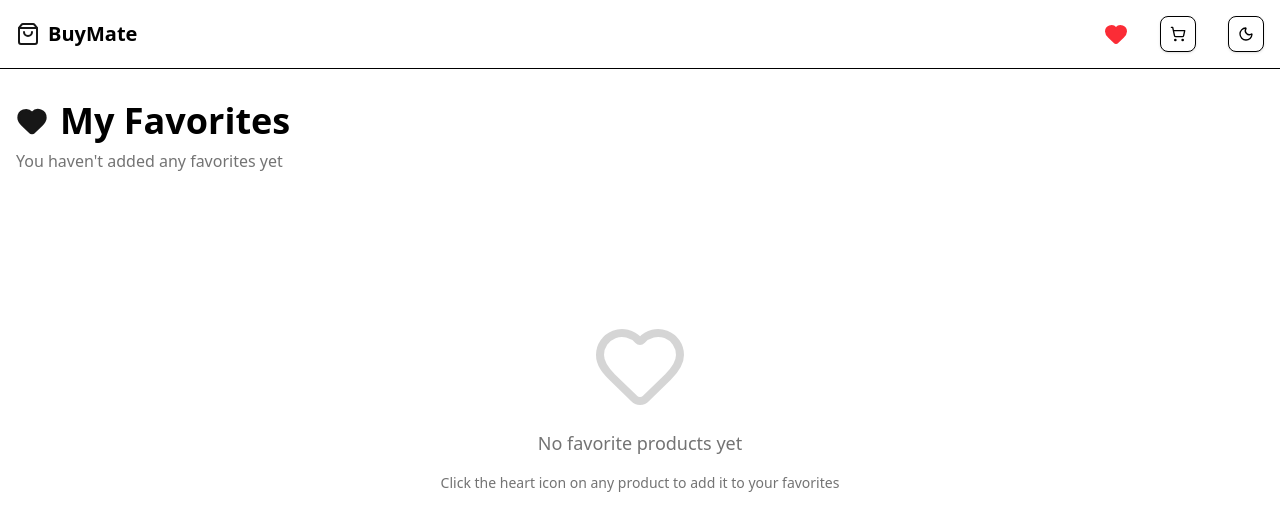
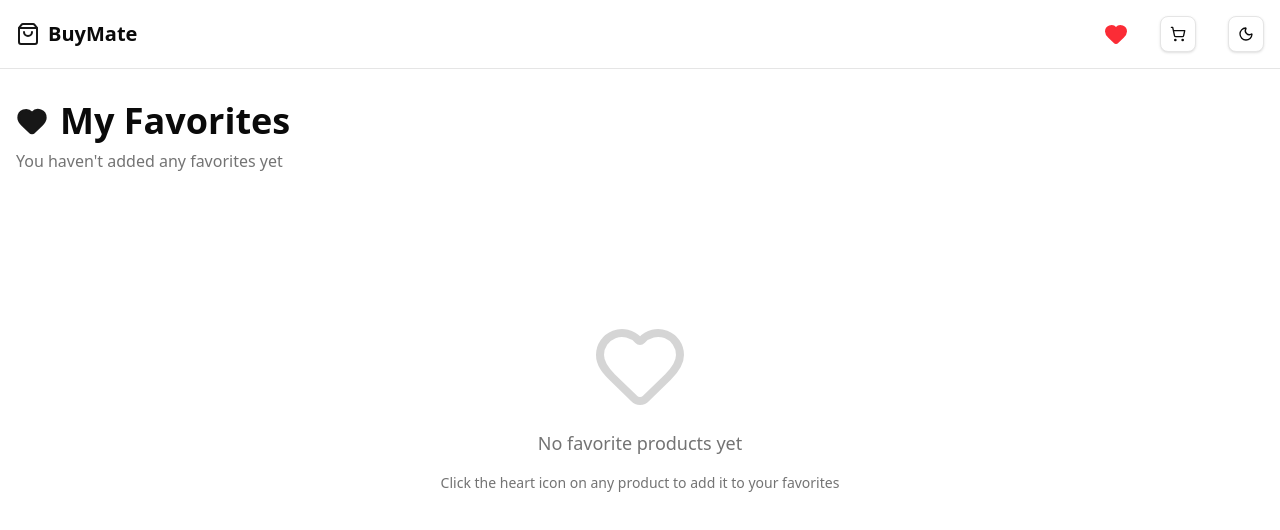
Before and after one commit to sarim-alis/buy-mate, a Next.js app: page /favorites in a window 1280 px wide. Shown: the top 530 px of the page. Built offline with nearby package versions, Linux system fonts and the light colour scheme.

Commit message:
feat: background setup

```diff
--- a/src/app/globals.css
+++ b/src/app/globals.css
@@ -77,12 +77,12 @@
 }
 
 * {
-  border-color: hsl(var(--border));
+  border-color: var(--border);
 }
 
 body {
-  background: hsl(var(--background));
-  color: hsl(var(--foreground));
+  background: var(--background);
+  color: var(--foreground);
 }
 
 @theme inline {
--- a/src/app/layout.tsx
+++ b/src/app/layout.tsx
@@ -27,7 +27,7 @@ export default function RootLayout({
   return (
     <html lang="en" suppressHydrationWarning>
       <body
-        className={`${geistSans.variable} ${geistMono.variable} antialiased`}
+        className={`${geistSans.variable} ${geistMono.variable} antialiased bg-background text-foreground`}
       >
         <StoreProvider>
           <LayoutContent>{children}</LayoutContent>
--- a/src/app/page.tsx
+++ b/src/app/page.tsx
@@ -185,7 +185,7 @@ export default function Home() {
               <SelectTrigger className="w-full h-10">
                 <SelectValue placeholder="All Categories" />
               </SelectTrigger>
-              <SelectContent className="bg-background text-foreground z-[200]">
+              <SelectContent>
                 <SelectItem value="all">All Categories</SelectItem>
                 {categories.map((category) => (
                   <SelectItem key={category} value={category}>
@@ -270,7 +270,7 @@ export default function Home() {
                       </Button>
                     )
                   } else if (page === currentPage - 2 || page === currentPage + 2) {
-                    return <span key={page} className="px-2">...</span>
+                    return <span key={page} className="px-2 text-foreground">...</span>
                   }
                   return null
                 })}
--- a/src/components/DateRangePicker.tsx
+++ b/src/components/DateRangePicker.tsx
@@ -57,7 +57,7 @@ export function DateRangePicker({ dateRange, onDateRangeChange }: DateRangePicke
         <Button
           variant="outline"
           className={cn(
-            "w-full h-10 justify-start text-left font-normal",
+            "w-full h-10 justify-start text-left font-normal bg-background text-foreground border-input hover:bg-accent hover:text-accent-foreground",
             !date && "text-muted-foreground"
           )}
         >
--- a/src/components/Header.tsx
+++ b/src/components/Header.tsx
@@ -15,7 +15,7 @@ export function Header() {
         <div className="flex items-center justify-between">
           <Link href="/" className="flex items-center gap-2 hover:opacity-80 transition-opacity">
             <ShoppingBag className="h-6 w-6 text-primary" />
-            <span className="text-xl font-bold">BuyMate</span>
+            <span className="text-xl font-bold text-foreground">BuyMate</span>
           </Link>
 
           <div className="flex items-center gap-8">
--- a/src/components/ui/calendar.tsx
+++ b/src/components/ui/calendar.tsx
@@ -46,17 +46,17 @@ function Calendar({
         ),
 
         day_selected:
-          "bg-indigo-600 text-white hover:bg-indigo-700 focus:bg-indigo-600",
+          "bg-indigo-600 text-white hover:bg-indigo-700 hover:text-white focus:bg-indigo-600 focus:text-white dark:bg-indigo-600 dark:text-white dark:hover:bg-indigo-700",
 
         day_today:
-          "border border-indigo-400 font-semibold",
+          "border border-indigo-400 dark:border-indigo-500 font-semibold",
 
         day_outside: "text-muted-foreground opacity-40",
 
         day_disabled: "text-muted-foreground opacity-30",
 
         day_range_middle:
-          "aria-selected:bg-indigo-100 aria-selected:text-foreground",
+          "aria-selected:bg-indigo-100 dark:aria-selected:bg-indigo-900 aria-selected:text-foreground",
 
         day_hidden: "invisible",
 
```
